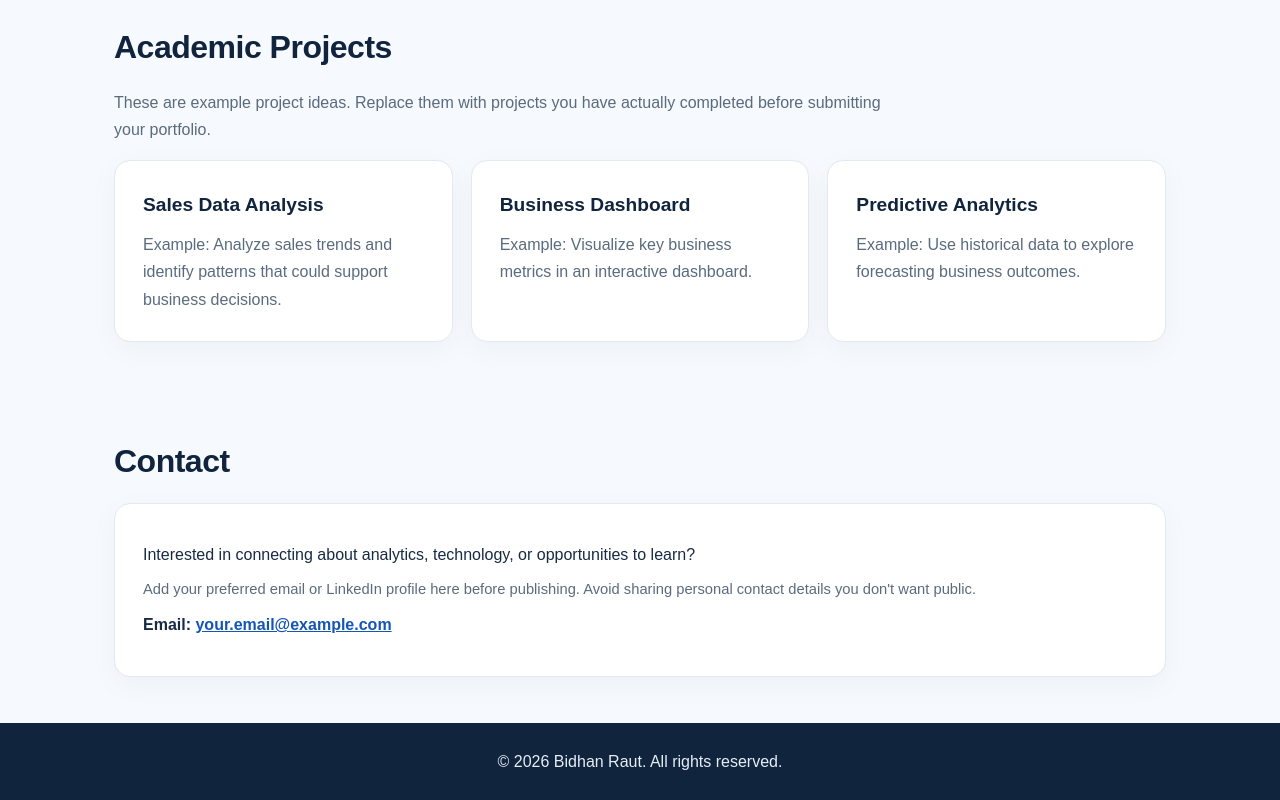
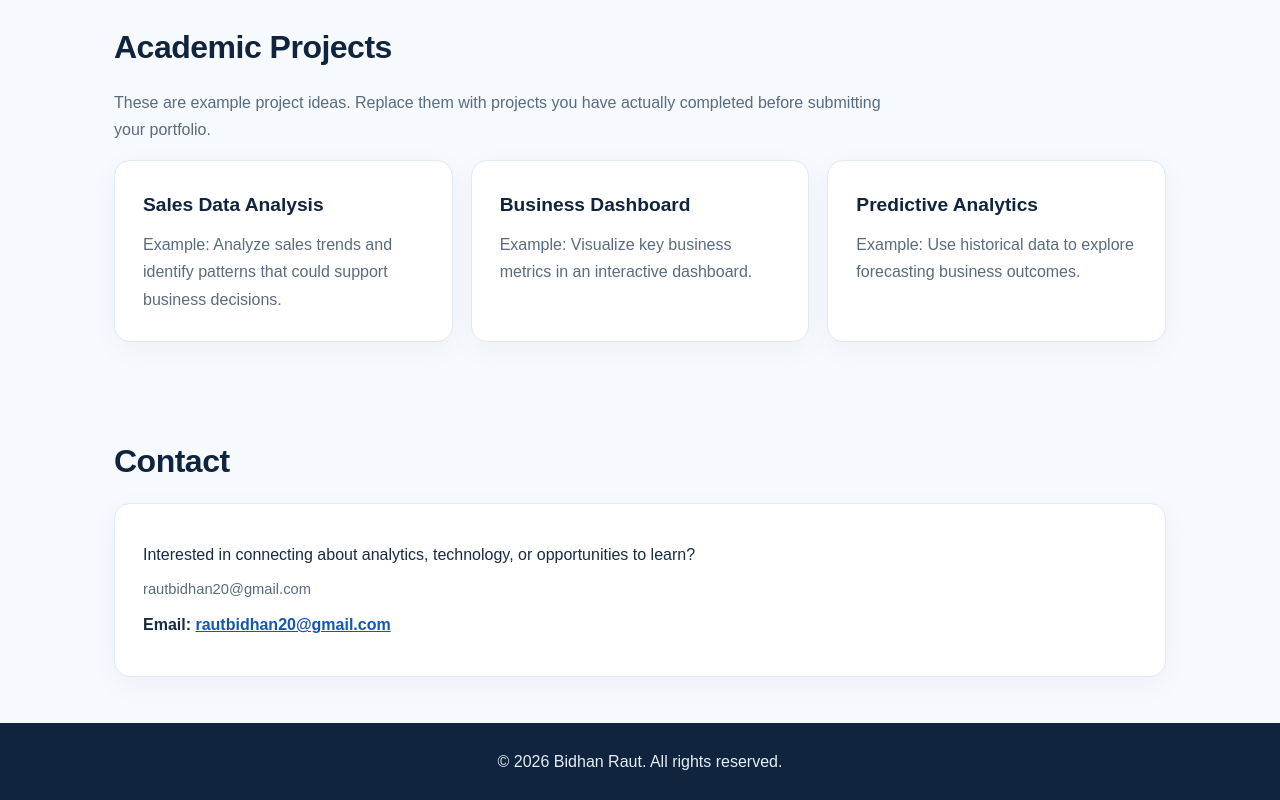
Before and after one commit to rautbidhan20-cpu/BANA-4331, a plain HTML site: page index.html in a window 1280 px wide. Shown: the part 1528-2328 px from the top of the page. Drawn offline with Linux system fonts and the light colour scheme.

Commit message:
Update index.html

```diff
--- a/index.html
+++ b/index.html
@@ -17,6 +17,6 @@
 <section id="education"><h2>Education</h2><div class="panel"><h3>University of Texas at Arlington</h3><p><strong>Program:</strong> Artificial Intelligence and Analytics for Business</p><p><strong>Expected graduation:</strong> May 2027</p></div></section>
 <section id="skills"><h2>Skills</h2><p class="section-desc">Tools and areas of interest in business analytics. Edit this list to reflect your actual experience.</p><div class="skills"><span class="skill">Microsoft Excel</span><span class="skill">SQL</span><span class="skill">Python</span><span class="skill">Power BI</span><span class="skill">Data Visualization</span><span class="skill">Problem-Solving</span></div></section>
 <section id="projects"><h2>Academic Projects</h2><p class="section-desc">These are example project ideas. Replace them with projects you have actually completed before submitting your portfolio.</p><div class="grid"><article class="project"><h3>Sales Data Analysis</h3><p>Example: Analyze sales trends and identify patterns that could support business decisions.</p></article><article class="project"><h3>Business Dashboard</h3><p>Example: Visualize key business metrics in an interactive dashboard.</p></article><article class="project"><h3>Predictive Analytics</h3><p>Example: Use historical data to explore forecasting business outcomes.</p></article></div></section>
-<section id="contact"><h2>Contact</h2><div class="panel"><p>Interested in connecting about analytics, technology, or opportunities to learn?</p><p class="small">Add your preferred email or LinkedIn profile here before publishing. Avoid sharing personal contact details you don't want public.</p><p><strong>Email:</strong> <a class="contact-link" href="mailto:your.email@example.com">your.email@example.com</a></p></div></section>
+<section id="contact"><h2>Contact</h2><div class="panel"><p>Interested in connecting about analytics, technology, or opportunities to learn?</p><p class="small">rautbidhan20@gmail.com</p><p><strong>Email:</strong> <a class="contact-link" href="mailto:your.email@example.com">rautbidhan20@gmail.com</a></p></div></section>
 </main><footer>© <span id="year">2026</span> Bidhan Raut. All rights reserved.</footer><script>document.getElementById('year').textContent=new Date().getFullYear();</script>
 </body></html>
```
